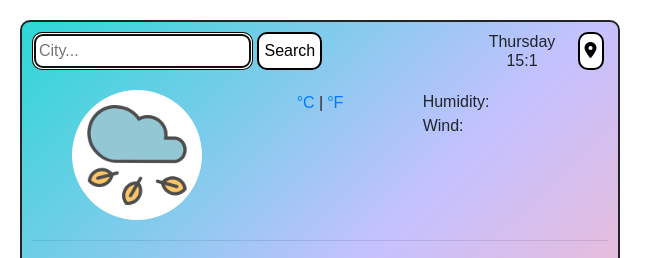
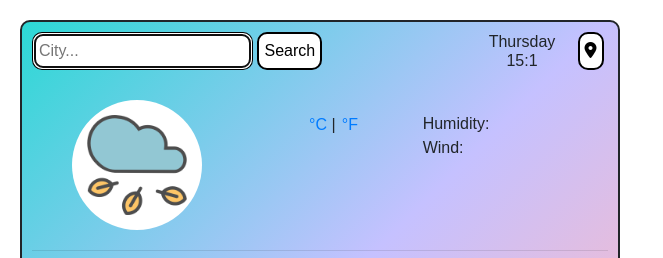
Before and after one commit to ajdaflajs/first-weather-app, a plain HTML site: page index.html in a window 1280 px wide. Shown: the top 258 px of the page, without its empty margins (0-663 px from the left). Drawn offline with nearby package versions, Linux system fonts and the light colour scheme.

Commit message:
HTML CSS updates margins

```diff
--- a/index.html
+++ b/index.html
@@ -70,10 +70,10 @@
           </div>
           <div class="col-8">
             <h3 class="city" id="current-city"></h3>
-            <div class="row">
+            <div class="row currentWeatherInformation">
               <div class="col-6">
                 <h2 class="temperature">
-                  <strong><span id="temperature"></span></strong>
+                  <span id="temperature"></span>
 
                   <span class="celsiusLink">
                     <a href="a" id="celsius-link">°C</a> |</span
--- a/src/styles.css
+++ b/src/styles.css
@@ -57,6 +57,7 @@ button {
 .currentWeatherForecast {
   margin-left: 40px;
   margin-right: 40px;
+  margin-top: 30px;
 }
 
 .currentWeatherIcon {
@@ -66,12 +67,14 @@ button {
   width: 130px;
   border-radius: 65px;
 }
-
+.currentWeatherInformation {
+  margin: 12px;
+}
 .celsiusLink,
 .fahrenheitLink {
   font-size: 16px;
   position: relative;
-  top: -12px;
+  top: -20px;
 }
 
 .fahrenheitLink {
@@ -98,6 +101,9 @@ button {
   font-size: 40px;
 }
 
+.temperature {
+  font-size: 40px;
+}
 .author {
   text-align: center;
   font-size: 10px;
```
